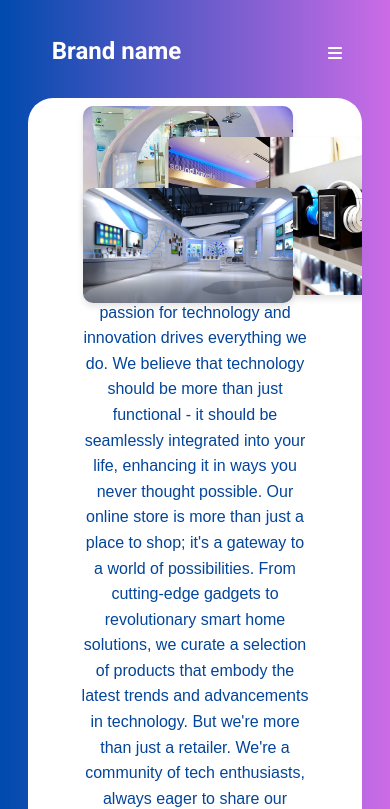
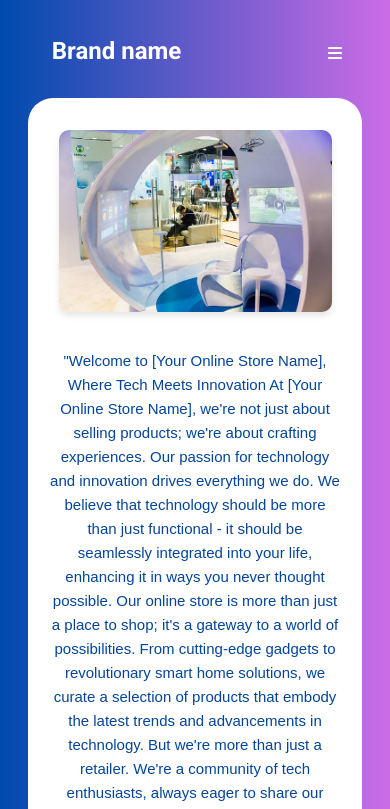
Before and after one commit to VictoriyaK19/online-store, a Vue app: page /aboutus in a window 390 px wide. Shown: the top 809 px of the page. Built offline with nearby package versions, Linux system fonts and the light colour scheme.

Commit message:
fixing css for mobiles

```diff
--- a/src/pages/AboutUs.vue
+++ b/src/pages/AboutUs.vue
@@ -80,8 +80,8 @@
 
   .content {
     padding: 2rem;
-    max-width: 50%; /* Set max-width to 50% */
-    text-align: center; /* Align text to the left */
+    max-width: 50%;
+    text-align: center;
   }
 
   p {
@@ -89,33 +89,51 @@
     font-size: 16px;
     line-height: 1.6;
     color: #03459a;
-    padding: 0 20px; /* Add padding for spacing */
+    padding: 0 20px;
   }
 
   @media screen and (max-width: 768px) {
   .background {
-      flex-direction: column; /* Stack items vertically on smaller screens */
-      align-items: center; /* Center align items */
+    flex-direction: column;
+    align-items: center;
   }
+
   .content {
-
+    padding: 0.5vw;
     max-width: 100%;
     text-align: center;
+
+  }
+  p {
+    font-size: 15px;
   }
 
   .images {
-      width: 15rem; /* Set width to 100% on smaller screens */
-      margin: 0; /* Remove margin for full width */
+    width: auto;
+    margin: 0;
+    display: flex;
+    flex-wrap: wrap;
+    justify-content: center;
   }
 
-    .images img {
-      width: calc(100% - 30px); /* Set image width to 100% of the container minus margin */
+
+  .images img:nth-child(1) {
+    display: none;
+  }
+
+  .images img:nth-child(3) {
+    display: none;
   }
 
   .images img:nth-child(2) {
+    justify-content: center;
+    position: static;
+    width: 70vw;
+    margin-top: 2rem;
   }
 
-    .images img:nth-child(3) {
+
+
 }
-  }
+
 </style>
```
Lines whose indentation alone changed are shown as unchanged.
